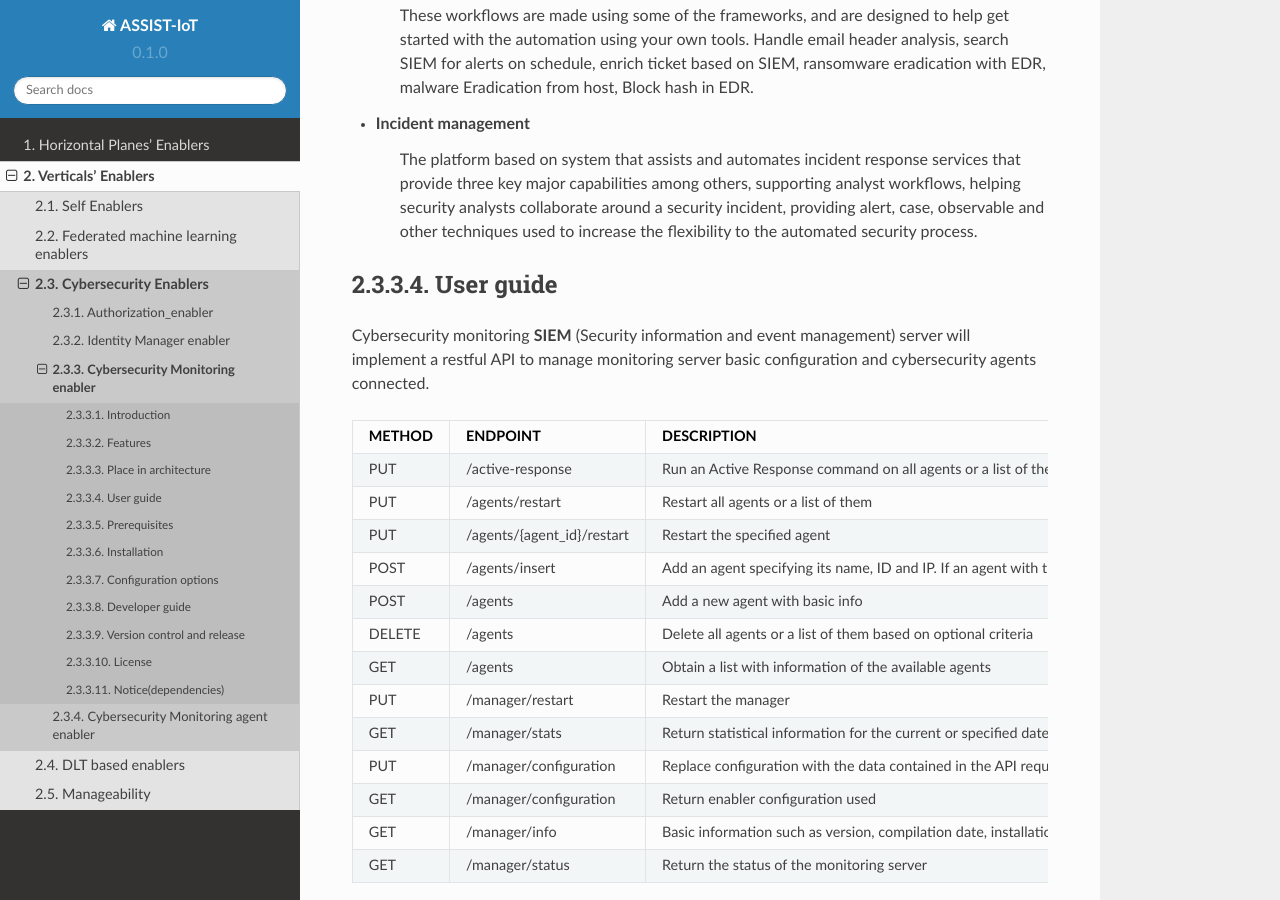
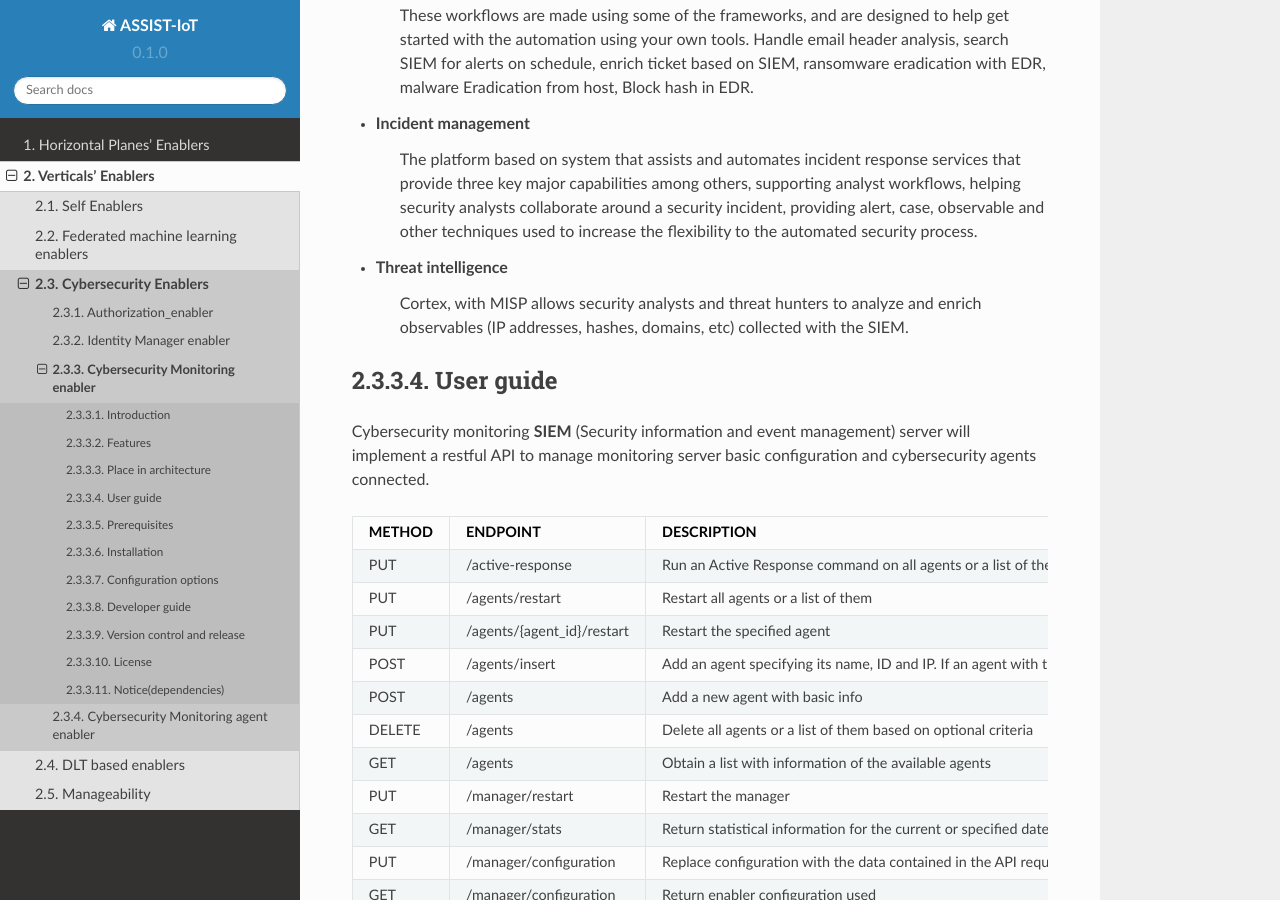
Before and after one commit to assist-iot/assist-iot-documentation, a Sphinx documentation site: the page built from docs/source/verticals/cybersecurity/cybersecurity_monitoring_enabler.rst, in a window 1280 px wide and 900 px high, scrolled down 2952 px. Built offline with Sphinx 7.4.7 and the Read the Docs theme 2.0.0, drawn with Linux system fonts in a browser that asks for light colours.

Commit message:
Update cybersecurity_monitoring_enabler.rst

```diff
--- a/docs/source/verticals/cybersecurity/cybersecurity_monitoring_enabler.rst
+++ b/docs/source/verticals/cybersecurity/cybersecurity_monitoring_enabler.rst
@@ -130,6 +130,11 @@ Place in architecture
     workflows, helping  security analysts collaborate around a security incident, providing alert, case, observable and other techniques used to increase the
     flexibility to the automated security process.
 
+
+- **Threat intelligence**
+
+    Cortex, with MISP allows security analysts and threat hunters to analyze and enrich observables (IP addresses, hashes, domains, etc) collected with the SIEM.
+
 ***************
 User guide
 ***************
```
